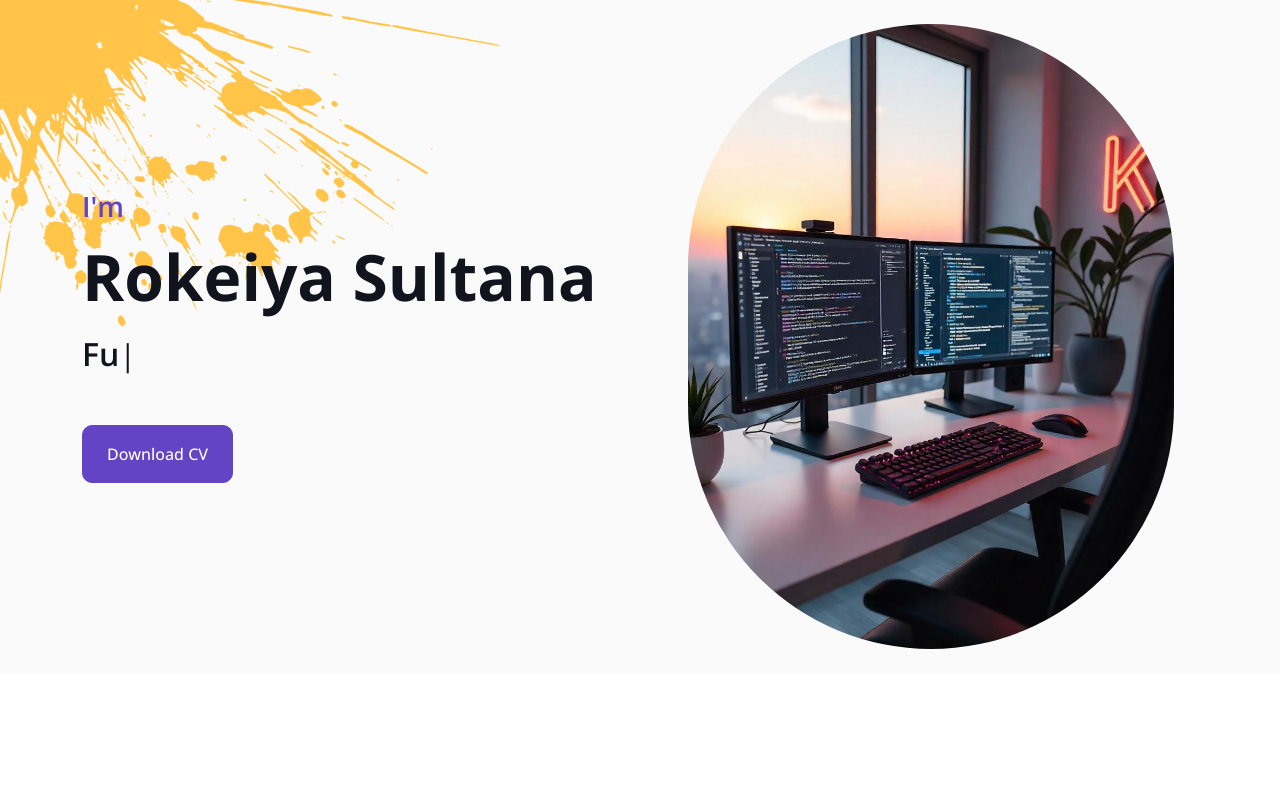
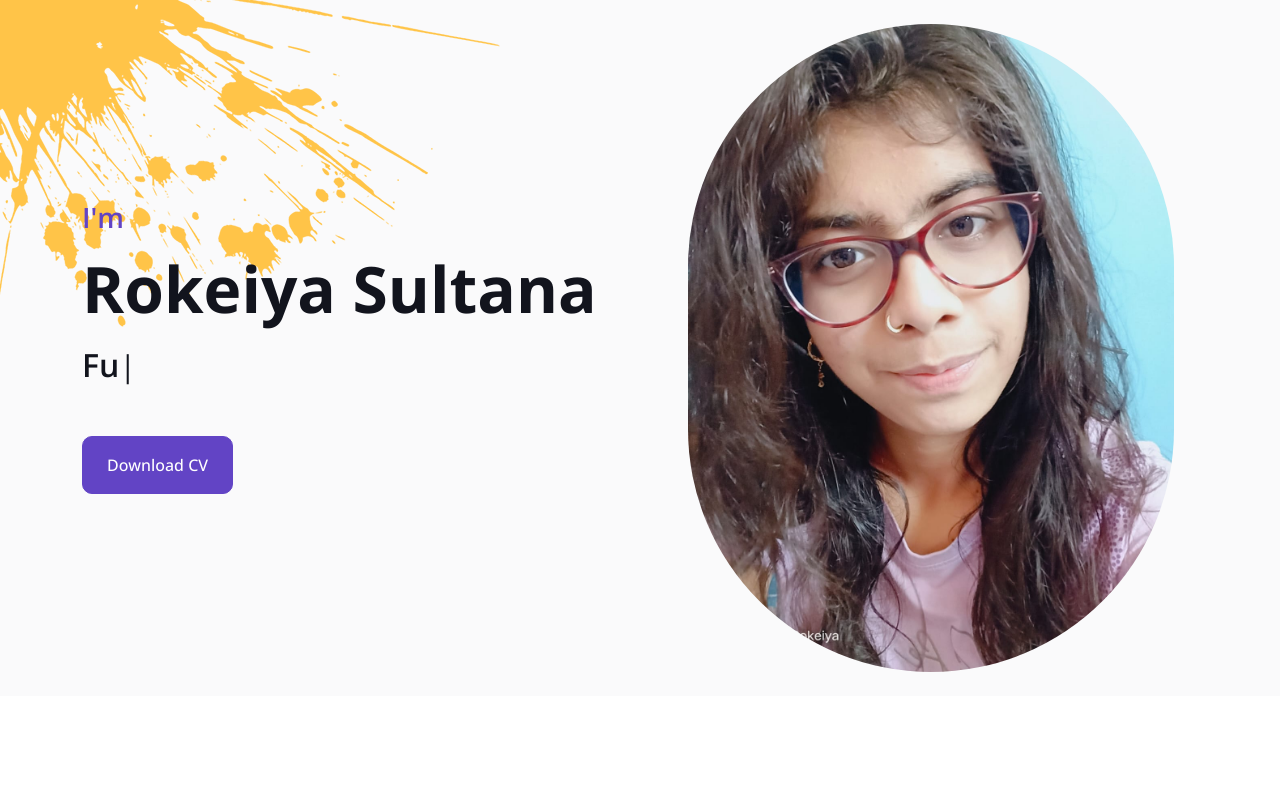
Before and after one commit to Rokeiya/portfolio, a plain HTML site: page index.html in a window 1280 px wide. Shown: the top 800 px of the page. Drawn offline with nearby package versions, Linux system fonts and the light colour scheme; some packages are replaced by stand-ins of ours; a script that the page names is missing.

Commit message:
Add files via upload

```diff
--- a/index.html
+++ b/index.html
@@ -92,7 +92,7 @@
                     </div>
                 </div>
                 <div class="col-lg-6">
-                    <img class="img-fluid rounded-pill p-4" src="img/about-1.png" alt="">
+                    <img class="img-fluid rounded-pill p-4" src="img/rokeiya_cv.jpg" alt="">
                 </div>
             </div>
         </div>
```
